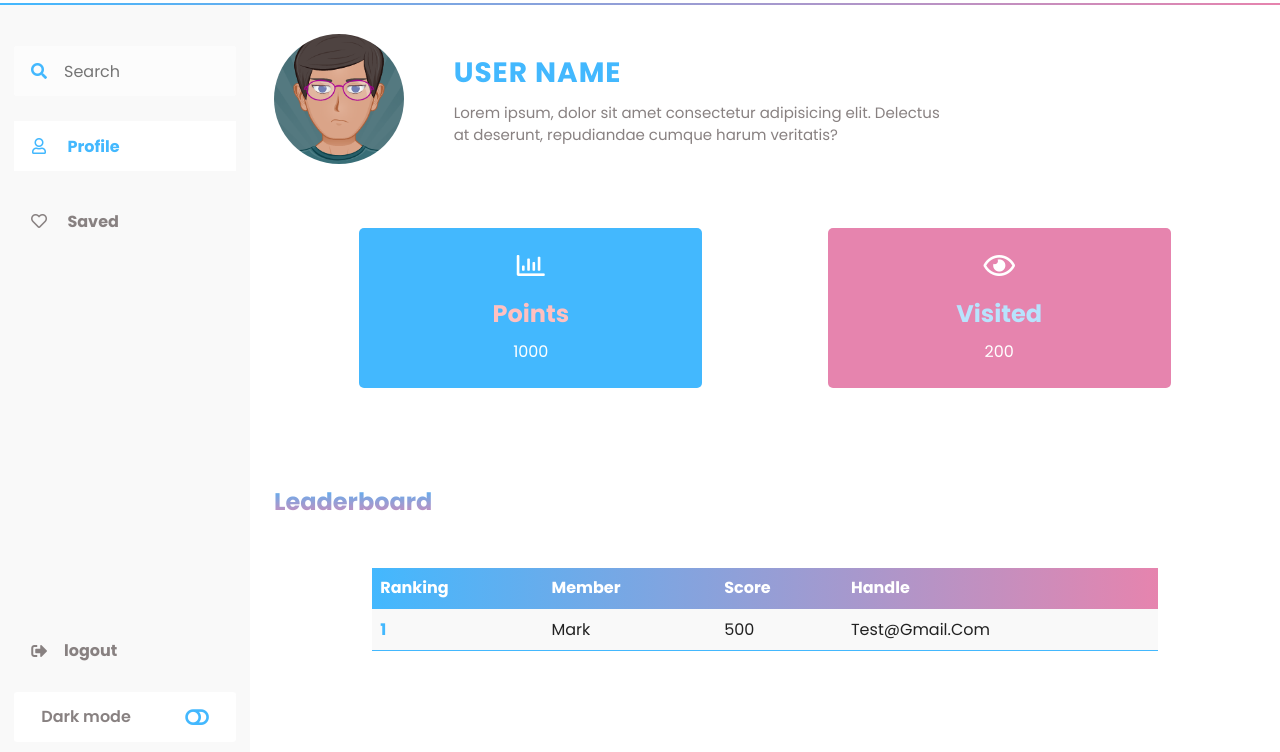
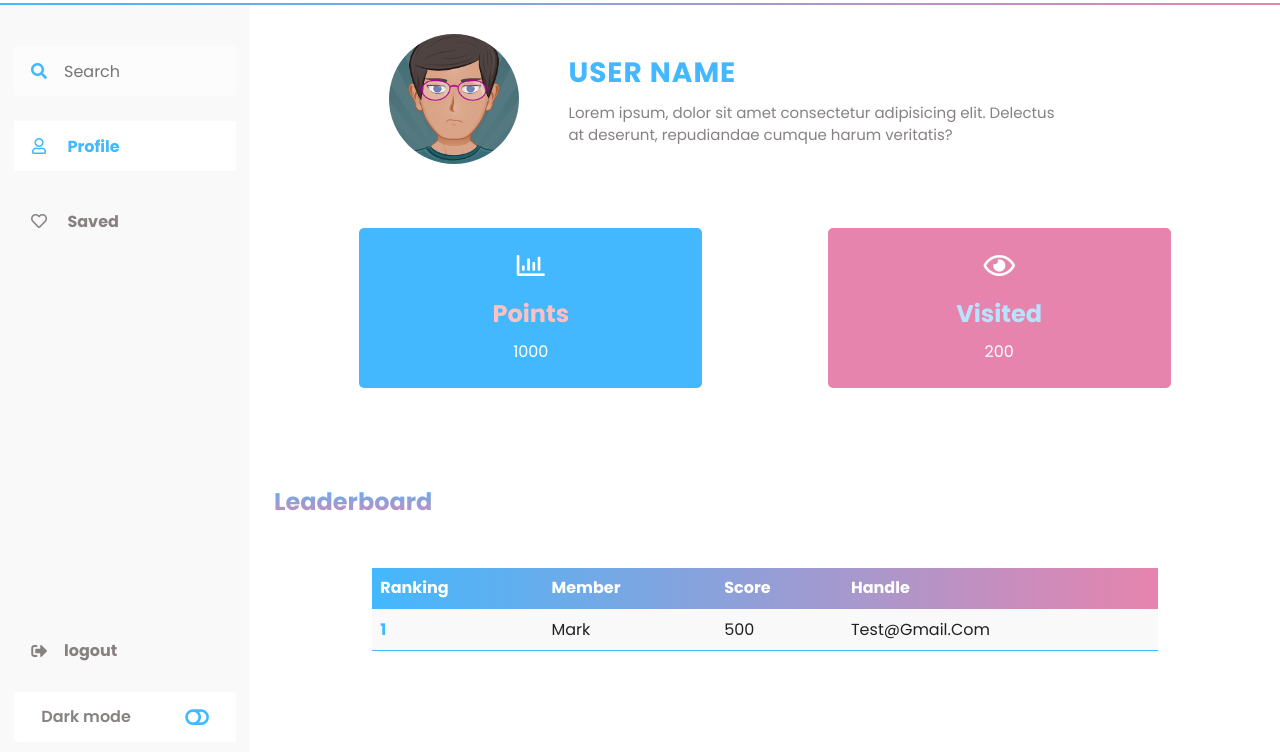
Before and after one commit to Mariamtarek514/link, a plain HTML site: page profile.html in a window 1280 px wide. Shown: the part 48-800 px from the top of the page. Drawn offline with nearby package versions, Linux system fonts and the light colour scheme.

Commit message:
upload the design

```diff
--- a/profile.html
+++ b/profile.html
@@ -110,7 +110,7 @@
                 <div class="container-fluid flex-column d-flex justify-content-between mb-5 align-items-center">
                     <!-- start heading message -->
                     <div
-                        class="profile_heading col-12 mt-3 d-flex justify-content-start flex-column flex-md-row text-center text-md-start align-items-center">
+                        class="profile_heading col-12 mt-3 d-flex justify-content-center flex-column flex-md-row text-center text-md-start align-items-center">
                         <figure class="col-md-2 me-3 col-12 ">
                             <img src="./assets/avatar.png" class="img-fluid" alt="personal img">
                         </figure>
```
